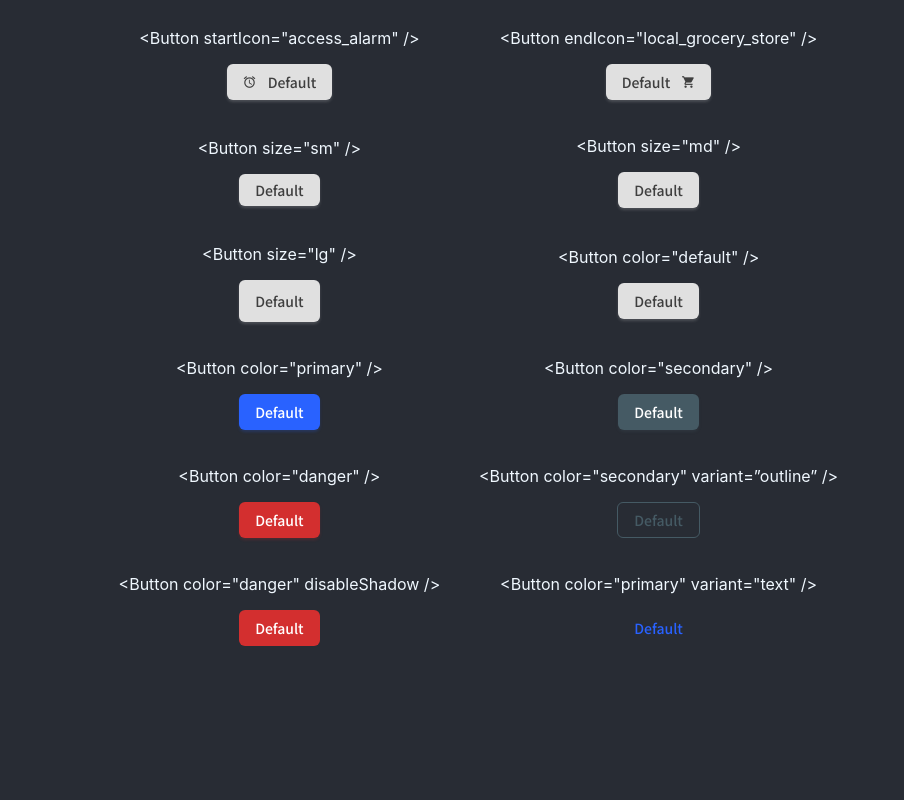
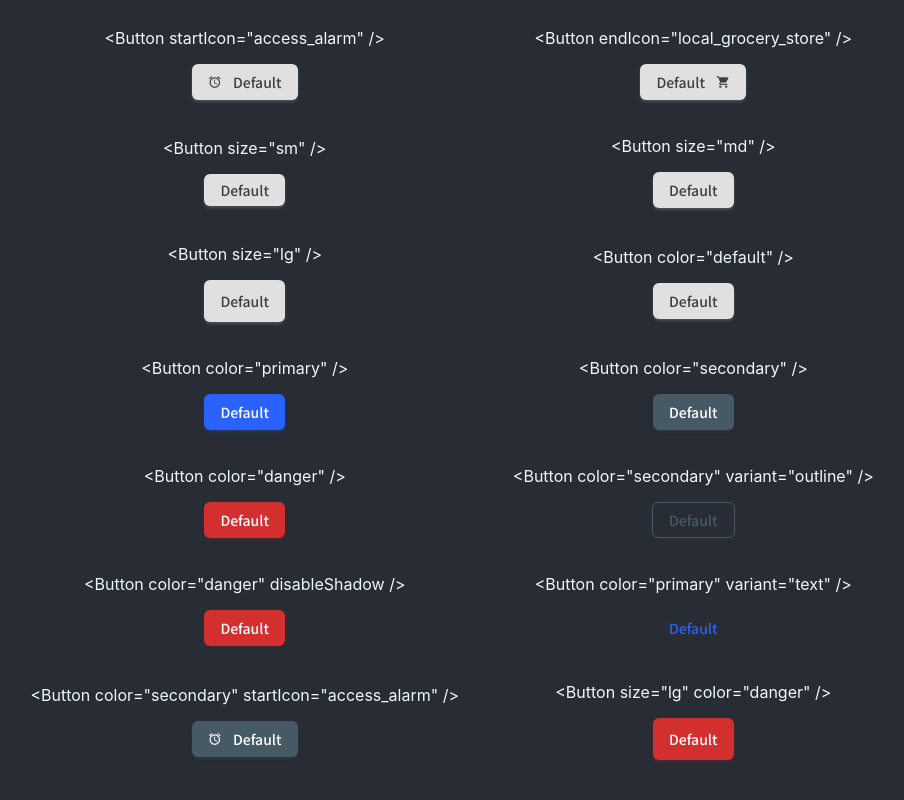
Before and after one commit to RauboLuk/Button-component, a React (Create React App) app: page / in a window 1280 px wide. Shown: the part 445-1245 px from the top of the page, without its empty margins (171-1075 px from the left). Before the commit the page ends 1191 px from the top, so only its background shows below. Built offline with nearby package versions, Linux system fonts and the light colour scheme.

Commit message:
feat: buttons display updated

```diff
--- a/src/App.js
+++ b/src/App.js
@@ -69,7 +69,7 @@ function App() {
           <Button color="danger" />
         </section>
         <section>
-          <p>{`<Button color="secondary" variant=”outline” />`}</p>
+          <p>{`<Button color="secondary" variant="outline" />`}</p>
           <Button color="secondary" variant="outline" />
         </section>
         <section>
@@ -80,6 +80,14 @@ function App() {
           <p>{`<Button color="primary" variant="text" />`}</p>
           <Button color="primary" variant="text" />
         </section>
+        <section>
+          <p>{`<Button color="secondary" startIcon="access_alarm" />`}</p>
+          <Button color="secondary" startIcon="access_alarm" />
+        </section>
+        <section>
+          <p>{`<Button size="lg" color="danger" />`}</p>
+          <Button size="lg" color="danger" />
+        </section>
       </main>
     </div>
   );
```
